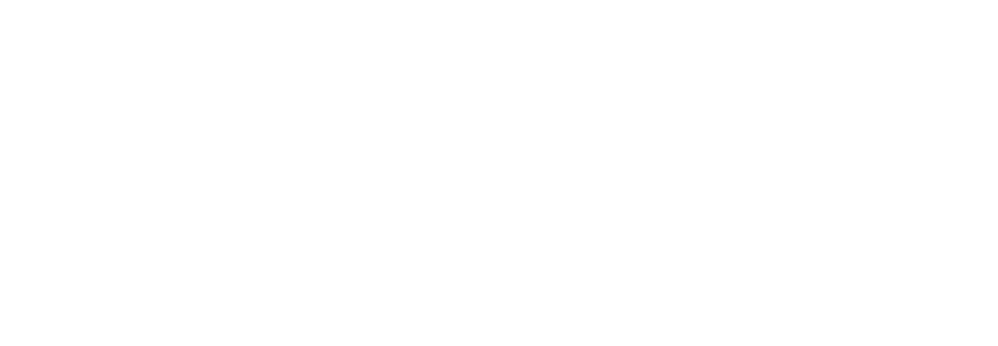
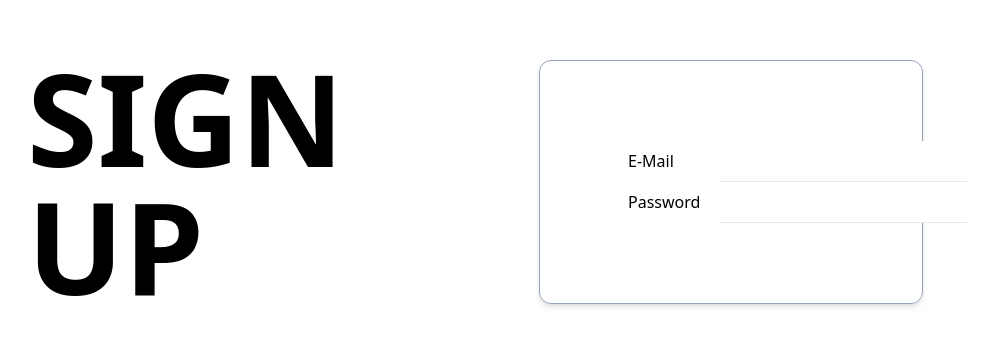
Before and after one commit to Davidcode2/teachme, a React (Vite) app in the folder fe/: page /signup in a window 1280 px wide. Shown: the part 138-484 px from the top of the page, without its empty margins (53-1051 px from the left). Built offline with nearby package versions, Linux system fonts and the light colour scheme.

Commit message:
Signup form

```diff
--- a/fe/src/components/signin/signup.tsx
+++ b/fe/src/components/signin/signup.tsx
@@ -1,11 +1,20 @@
 function SignUpForm() {
   return (
     <>
-      <div className="flex flex-col">
-        <form className="">
-          <input type="email" name="email" />
-          <input type="password" name="password" />
-        </form>
+      <div className="h-[80vh] xl:grid grid-cols-[40vw_60vw] justify-center items-center">
+      <div>
+      <h1 className="m-4 md:m-20 text-9xl font-extrabold">SIGN UP</h1>
+      </div>
+        <div className="border border-slate-400 rounded-xl p-10 md:p-20 shadow-md xl:w-[30vw] md:m-20 m-4">
+          <form className="flex flex-col">
+            <div className="grid grid-cols-[100px_1fr]">
+              <label className="p-2" htmlFor="email">E-Mail</label>
+              <input className="p-2 border-b" id="email" type="email" name="email" />
+              <label className="p-2" htmlFor="password">Password</label>
+              <input className="p-2 border-b" id="password" type="password" name="password" />
+            </div>
+          </form>
+        </div>
       </div>
     </>
   )
```
